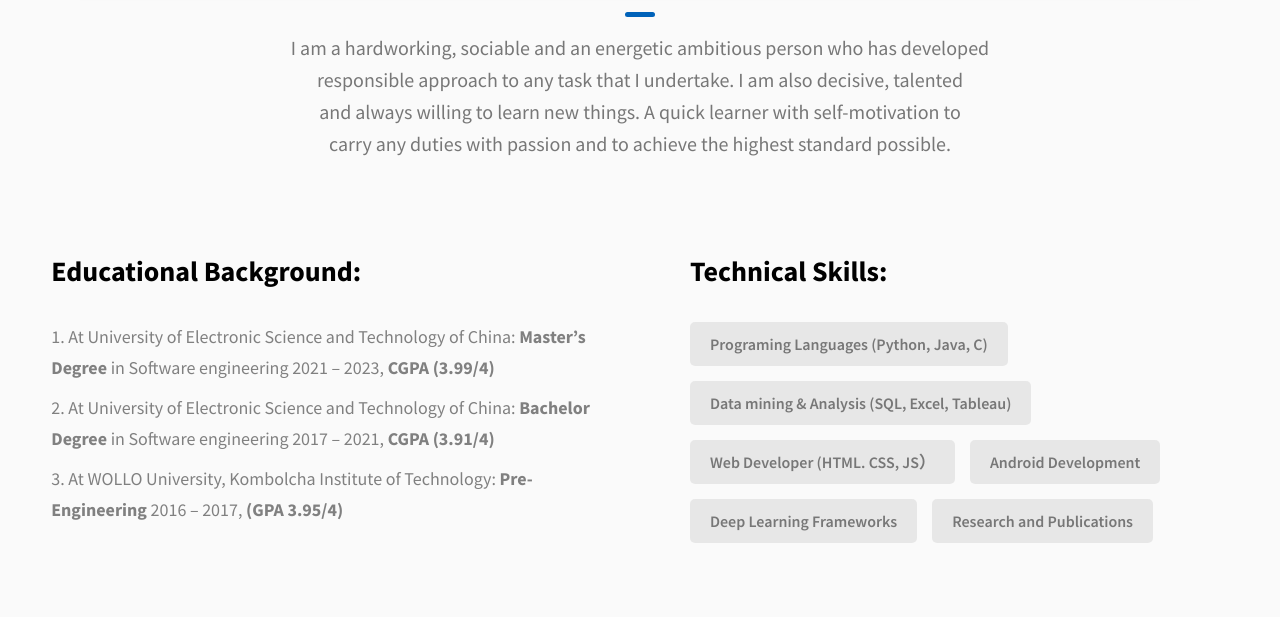
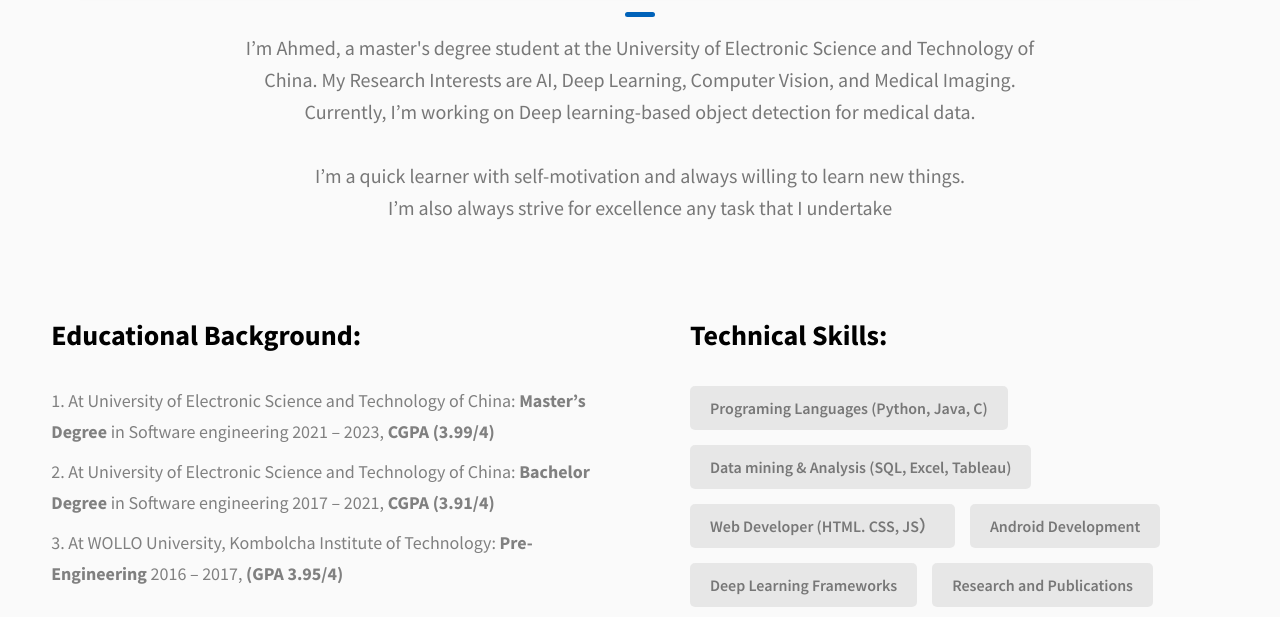
Before and after one commit to ahmedehasen/ahmedehasen.github.io, a website: page index.html in a window 1280 px wide. Shown: the part 183-800 px from the top of the page. Drawn offline with Linux system fonts and the light colour scheme.

Commit message:
modified

```diff
--- a/index.html
+++ b/index.html
@@ -161,10 +161,12 @@
         <h2 class="heading heading-sec heading-sec__mb-med">
           <span class="heading-sec__main">About Me</span>
           <span class="heading-sec__sub">
-           <p>I am a hardworking, sociable and an energetic ambitious person who has developed </p>
-           <p>responsible approach to any task that I undertake. I am also decisive, talented </p>
-            <p>and always willing to learn new things. A quick learner with self-motivation to </p>
-            <p>carry any duties with passion and to achieve the highest standard possible. </p>
+
+           <p>I’m Ahmed, a master's degree student at the University of Electronic Science and Technology of China.
+            My Research Interests are AI, Deep Learning, Computer Vision, and Medical Imaging.
+            Currently, I’m working on Deep learning-based object detection for medical data. </p>  <br>
+          <p>I’m a quick learner with self-motivation and always willing to learn new things. </p>
+          <p>I’m also always strive for excellence any task that I undertake </p>
           </span>
         </h2>
         <div class="about__content">
```
